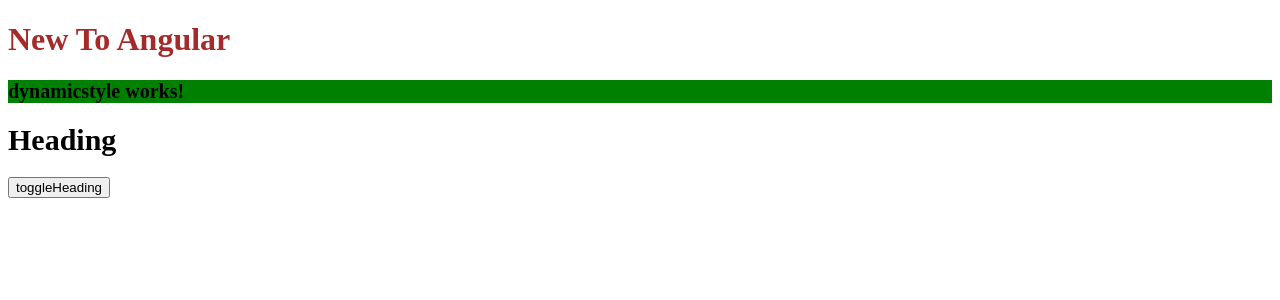
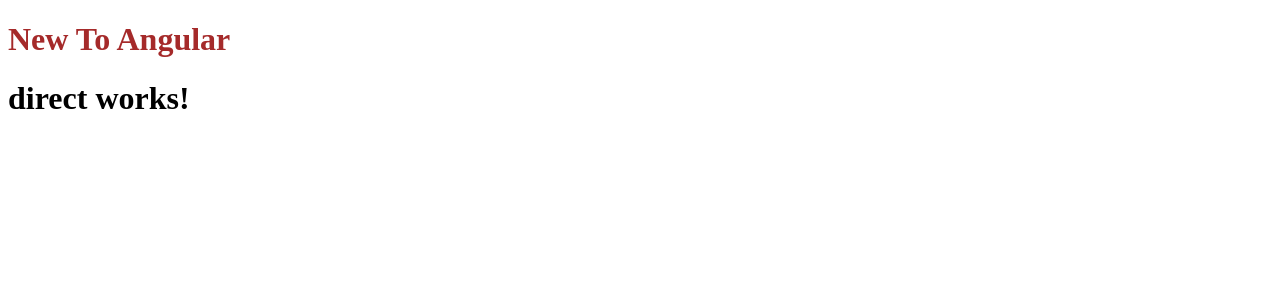
Before and after one commit to dm-zer03/AngularRepo, an Angular app: page / in a window 1280 px wide. Shown: the top 300 px of the page. Built offline with nearby package versions, Linux system fonts and the light colour scheme.

Commit message:
BasicDone

```diff
--- a/src/app/app.html
+++ b/src/app/app.html
@@ -40,6 +40,7 @@
 
 <app-use-effect></app-use-effect>
 
-<app-todo></app-todo>-->
+<app-todo></app-todo>
 
-<app-dynamicstyle></app-dynamicstyle>
+<app-dynamicstyle></app-dynamicstyle>-->
+<app-direct></app-direct>
--- a/src/app/app.ts
+++ b/src/app/app.ts
@@ -13,6 +13,7 @@
 import { UseEffect } from './use-effect/use-effect';
 import { Todo } from './todo/todo';
 import { Dynamicstyle } from './dynamicstyle/dynamicstyle';
+import { Direct } from './direct/direct';
 @Component({
   selector: 'app-root',
   imports: [Login,
@@ -27,7 +28,8 @@
     CntVar,
     UseEffect,
     Todo,
-    Dynamicstyle],
+    Dynamicstyle,
+    Direct],
   templateUrl: './app.html',
   styleUrl: './app.css',
  // styleUrls:[] multiple css path in arrayform
--- /dev/null
+++ b/src/app/direct/direct.html
@@ -0,0 +1 @@
+<h1 >direct works!</h1>
--- /dev/null
+++ b/src/app/direct/direct.ts
@@ -0,0 +1,12 @@
+
+import { Component } from '@angular/core';
+
+@Component({
+  selector: 'app-direct',
+  imports: [],
+  templateUrl: './direct.html',
+  styleUrl: './direct.css',
+})
+export class Direct {
+show=false;
+}
```
Also changed, not shown: src/app/direct/direct.css (added), 1 other file (tests, documents, lock files or other folders).
